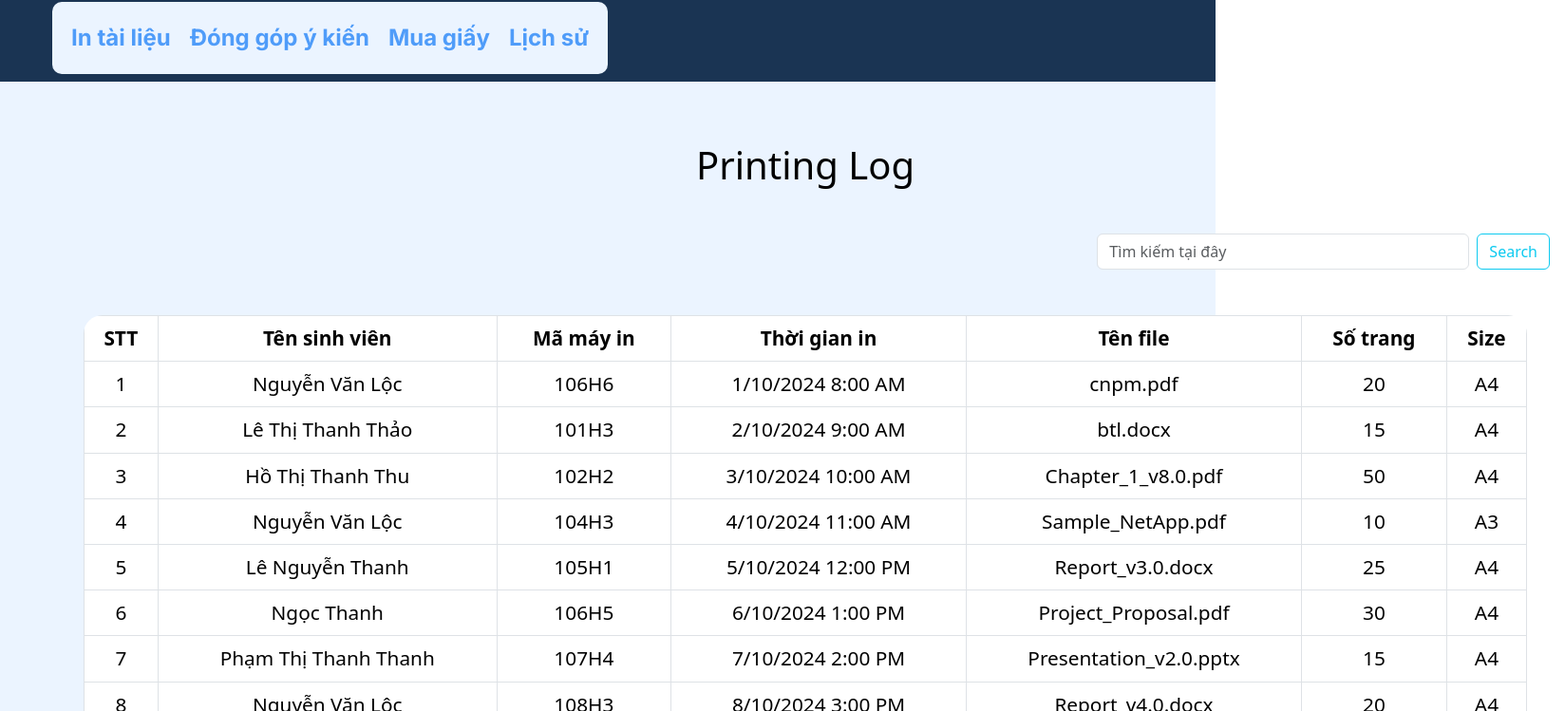
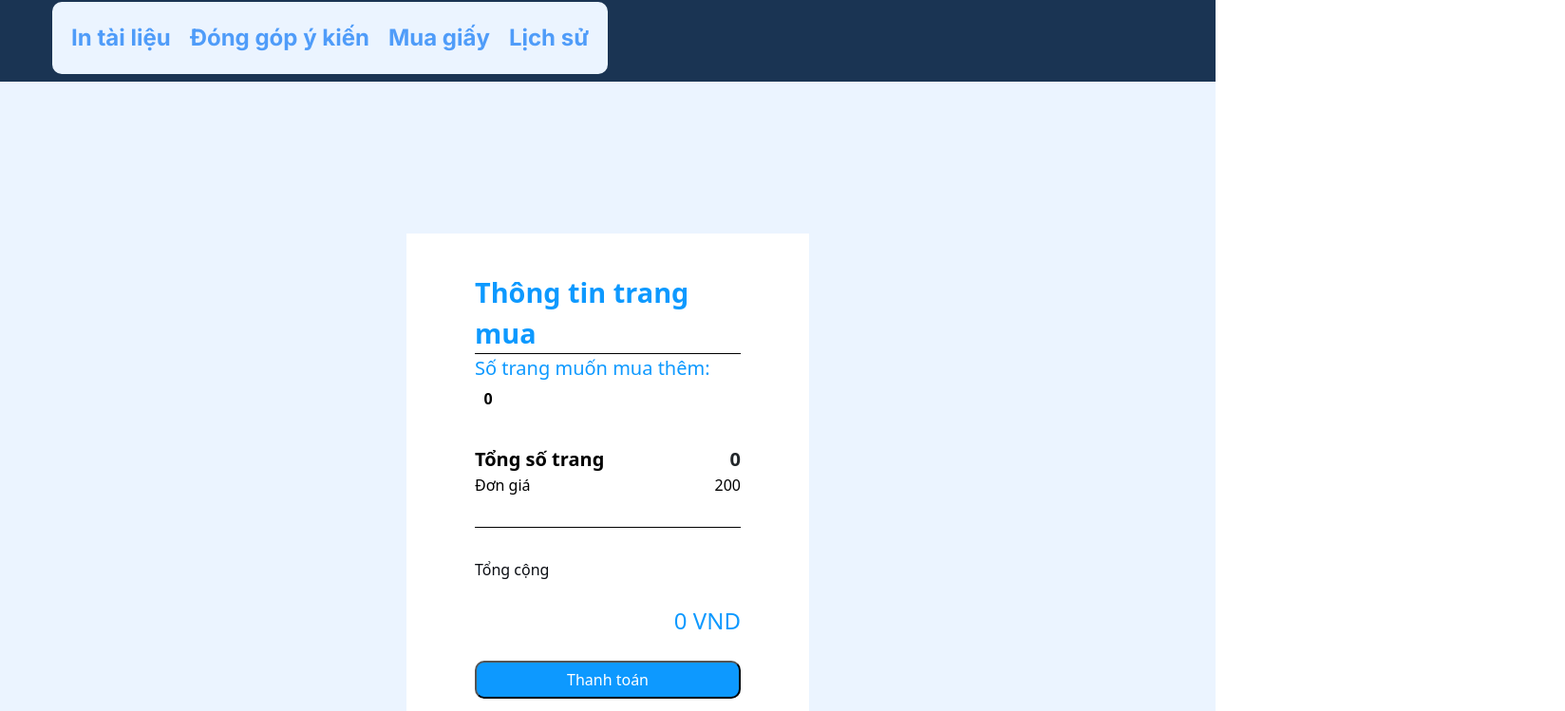
Before and after one commit to quanghia24/my_SSPS, a React (Create React App) app in the folder frontend/: page / in a window 1280 px wide. Shown: the part 99-848 px from the top of the page at 95% size, 1648 px wide, since content can reach past the window. Built offline with nearby package versions, Linux system fonts and the light colour scheme; a web font is replaced by a local one.

Commit message:
create BuyPrintingPaper

```diff
--- a/frontend/src/App.js
+++ b/frontend/src/App.js
@@ -1,4 +1,5 @@
 import './App.css';
+import BuyPrintingPaper from './components/BuyPaper/BuyPrintingPaper';
 import HomeStudent from './components/HomePage/HomeStudent/HomeStudent';
 import PrintingHistory from './components/PrintingLog/PrintingHistory';
 
@@ -14,7 +15,8 @@ function App() {
 
       {/* <input type="file" onChange={handleChange} /> */}
       {/* <HomeStudent/> */}
-      <PrintingHistory/>
+      {/* <PrintingHistory/> */}
+      <BuyPrintingPaper/>
 
 
     </div>
--- /dev/null
+++ b/frontend/src/components/BuyPaper/BuyPrintingPaper.css
@@ -0,0 +1,108 @@
+.container-buyPrintingPaper{
+  background-color:   rgba(235, 244, 255, 1);
+
+  height: 100vh;
+  padding: 20vh;
+  padding-left: 55vh;
+  padding-right: 55vh;
+}
+.form-bg{
+  background-color: white;
+  padding: 5vh;
+
+}
+.col-12 {
+    /* background: #DFF2FF;
+    max-width: 100px;
+    height: auto;
+    padding: 5vh; */
+  }
+
+  .buyPrintingPaper__body {
+    width: 70%;
+  }
+  .buyPrintingPaper__body p {
+    margin: 0;
+  }
+
+  .buyPrintingPaper__body .infor-title, .buyPrintingPaper-detail {
+    border-bottom: 1px solid black;
+  }
+
+  .buyPrintingPaper__body .infor-title {
+
+    color: #0D99FF;
+    font-weight: 600;
+    font-size: 1.8rem;
+  }
+
+
+  .buyPrintingPaper-input {
+    display: flex;
+    flex-direction: column;
+    justify-content: center;
+    align-items: left;
+  }
+
+  .buyPrintingPaper-input .paperNo {
+    color: #0D99FF;
+    font-weight: 500;
+    font-size: 2.5vh;
+  }
+
+  .buyPrintingPaper-input .paperNo-input {
+    border: none;
+    border-radius: 10px;
+    padding: 0.3em 0.6em;
+    font-weight: 600;
+  }
+
+  .buyPrintingPaper-detail {
+    margin: 2em 0;
+    padding-bottom: 2em;
+  }
+
+  .buyPrintingPaper-detail .paperSum, .buyPrintingPaper-detail .PriceSum {
+    display: flex;
+    justify-content: space-between;
+    align-items: center;
+  }
+
+  .buyPrintingPaper-detail .paperSum {
+    font-size: 2.5vh;
+    font-weight: 600;
+  }
+
+  .buyPrintingPaper-detail .PriceSum {
+    color: #ACACAC;
+  }
+
+  .buyPrintingPaper-conclude {
+    margin-bottom: 1.5em;
+  }
+
+  .buyPrintingPaper-conclude .title {
+    text-align: left;
+    color: #0A0D13;
+    font-weight: 500;
+  }
+
+  .buyPrintingPaper-conclude .price {
+    text-align: right;
+    margin-top: 1em;
+    color: #0D99FF;
+    font-size: 3vh;
+    font-weight: 500;
+  }
+  .buyPrintingPaper__body .transaction {
+    width: 100%;
+    background: #0D99FF;
+    color: white;
+    height: 5vh;
+    font-size: 2vh;
+    border-radius: 10px;
+  }
+
+  .buyPrintingPaper__body .transaction:hover {
+    background: rgba(26, 52, 83, 1);
+  }
--- /dev/null
+++ b/frontend/src/components/BuyPaper/BuyPrintingPaper.jsx
@@ -0,0 +1,66 @@
+import React, { useState } from "react";
+import "./BuyPrintingPaper.css";
+import Navbar from "../NavFooter/NavBar";
+import Footer from "../NavFooter/Footer";
+
+function BuyPrintingPaperBody() {
+  const [paperNo, setPaperNo] = useState(0);
+  const paperPrice = 200;
+
+  const handleChange = (event) => {
+    const value = event.target.value;
+    if (!isNaN(value)) {
+      setPaperNo(value);
+    }
+  };
+
+  return (
+    <div className="container-buyPrintingPaper">
+      <div className="row">
+        <div className="form-bg col-12 d-flex justify-content-center align-items-center">
+          <form className="buyPrintingPaper__body ">
+            <p className="infor-title">Thông tin trang mua</p>
+            <div className="buyPrintingPaper-input">
+              <label for="number" className="paperNo">
+                Số trang muốn mua thêm:
+              </label>
+              <input
+                type="number"
+                className="paperNo-input"
+                value={paperNo}
+                onChange={handleChange}
+              />
+            </div>
+            <div className="buyPrintingPaper-detail">
+              <div className="paperSum">
+                <p className="title">Tổng số trang</p>
+                {paperNo && <p className="number">{paperNo}</p>}
+              </div>
+              <div className="PriceSum">
+                <p className="title">Đơn giá</p>
+                <p className="number">{paperPrice}</p>
+              </div>
+            </div>
+            <div className="buyPrintingPaper-conclude">
+              <p className="title">Tổng cộng</p>
+              <p className="price">{paperNo * paperPrice} VND</p>
+            </div>
+            <input type="submit" value="Thanh toán" className="transaction" />
+          </form>
+        </div>
+      </div>
+    </div>
+  );
+}
+
+function BuyPrintingPaper() {
+  return (
+    <div className="buyPrintingPaper">
+      <Navbar/>
+      <BuyPrintingPaperBody />
+      <Footer/>
+    </div>
+  );
+}
+
+export default BuyPrintingPaper;
```
